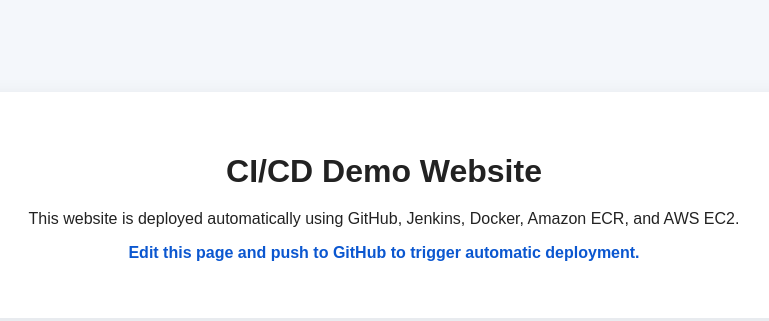
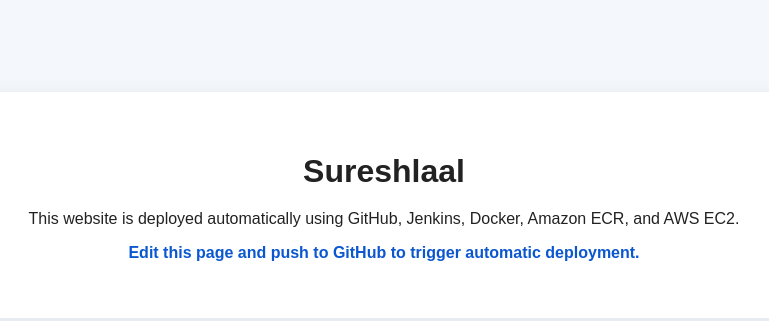
Before and after one commit to jeelbhalani5/website-docker-demo, a plain HTML site: page index.html in a window 1280 px wide. Shown: the part 8-329 px from the top of the page, without its empty margins (256-1025 px from the left). Drawn offline with Linux system fonts and the light colour scheme.

Commit message:
update html

```diff
--- a/index.html
+++ b/index.html
@@ -8,7 +8,7 @@
 </head>
 <body>
   <div class="container">
-    <h1>CI/CD Demo Website</h1>
+    <h1>Sureshlaal</h1>
     <p>This website is deployed automatically using GitHub, Jenkins, Docker, Amazon ECR, and AWS EC2.</p>
     <p class="highlight">Edit this page and push to GitHub to trigger automatic deployment.</p>
   </div>
```
